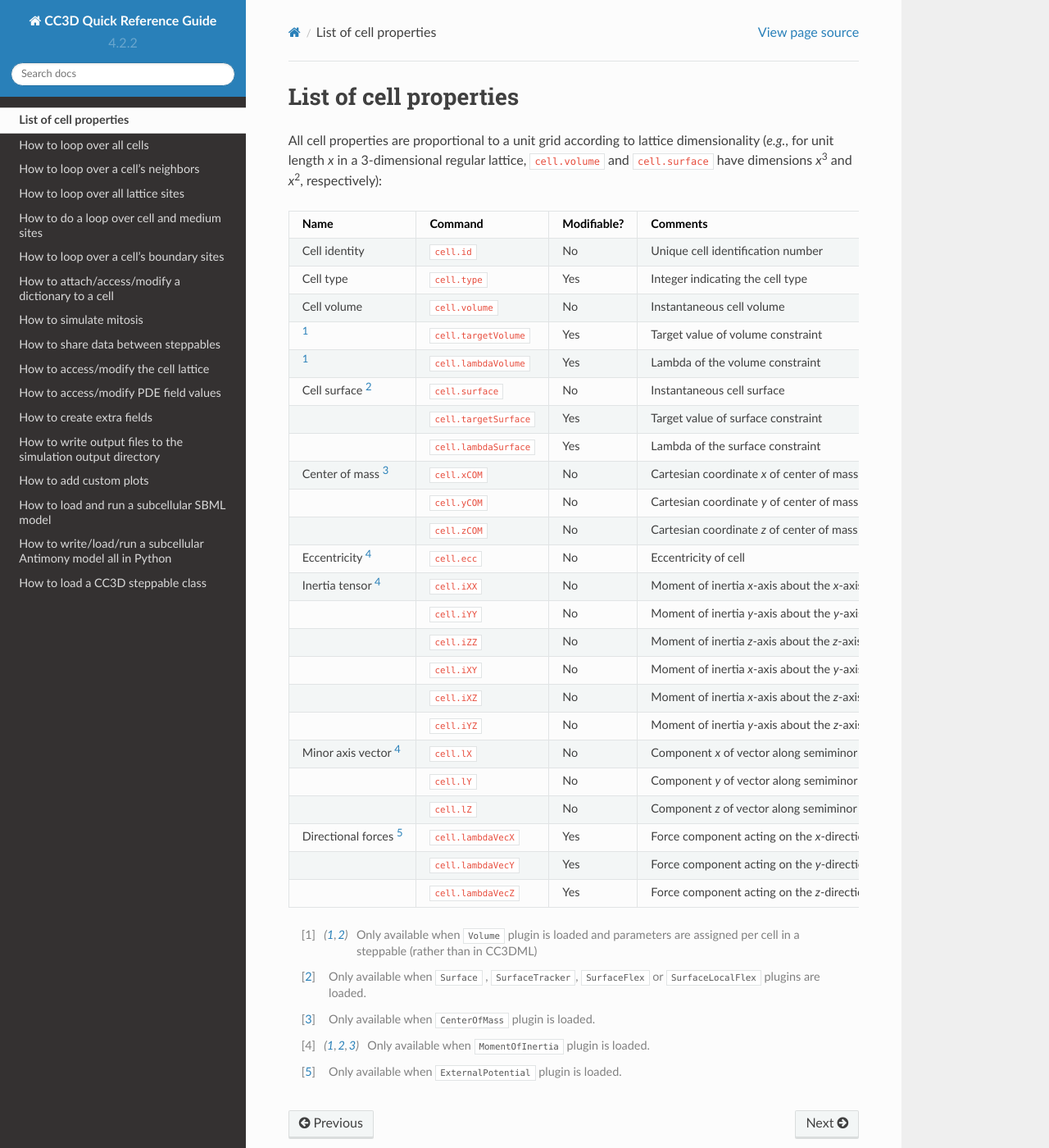
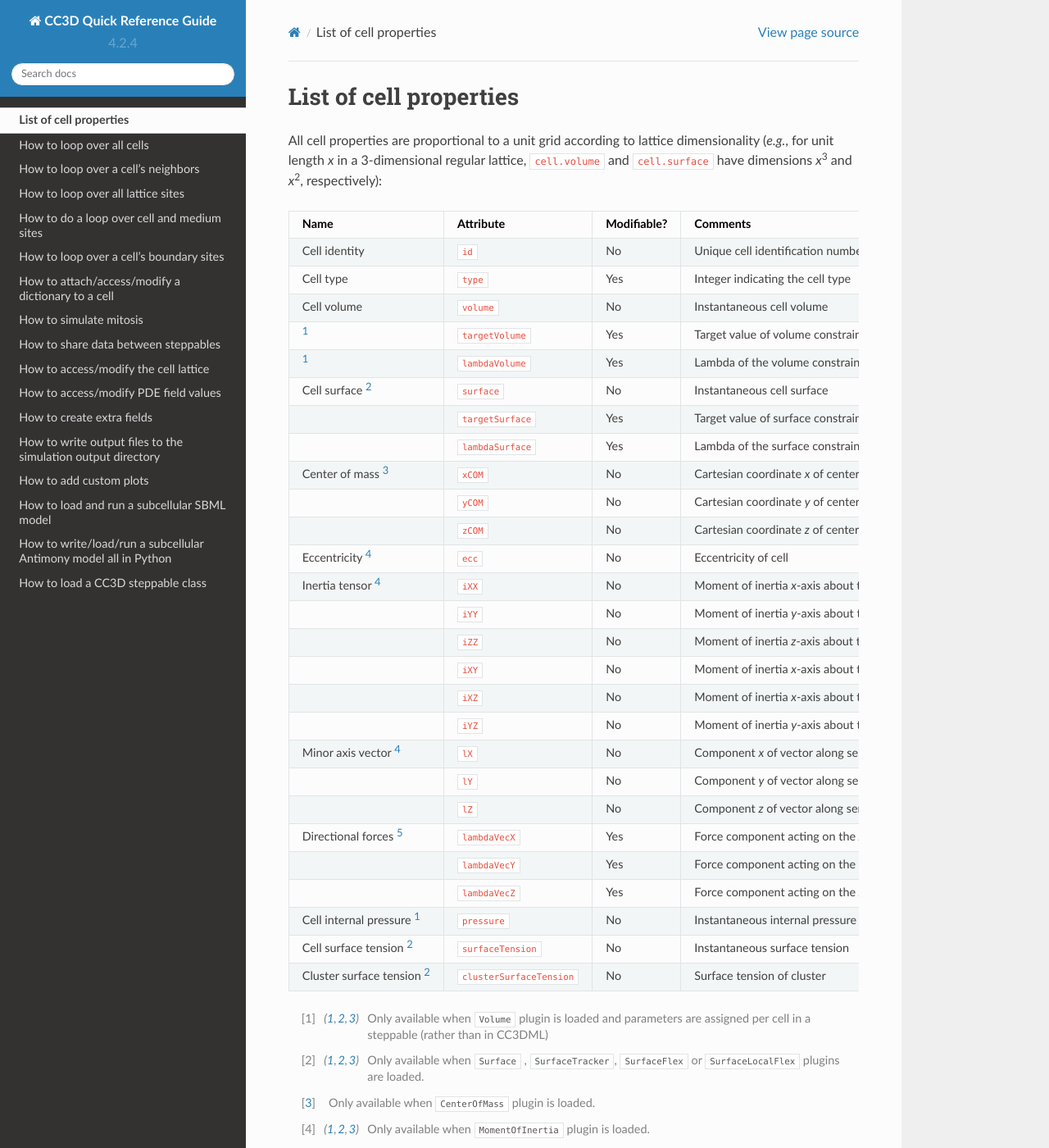
Before and after one commit to tjsego/CC3DQuickReferenceGuide, a Sphinx documentation site: the page built from docs/list_of_cell_properties.rst, in a window 1280 px wide and 1400 px high. Shown: the whole window at 82% size. Built offline with Sphinx 7.4.7 and the Read the Docs theme 2.0.0, drawn with Linux system fonts in a browser that asks for light colours.

Commit message:
Added new cell properties; updated version info for v4.2.4.

```diff
--- a/docs/conf.py
+++ b/docs/conf.py
@@ -58,9 +58,9 @@ author = u'Julio Belmonte, Maciej Swat, T.J. Sego, James A. Glazier'
 # built documents.
 #
 # The short X.Y version.
-version = u'4.2.2'
+version = u'4.2.4'
 # The full version, including alpha/beta/rc tags.
-release = u'4.2.2'
+release = u'4.2.4'
 
 # The language for content autogenerated by Sphinx. Refer to documentation
 # for a list of supported languages.
--- a/docs/index.rst
+++ b/docs/index.rst
@@ -2,7 +2,7 @@
 
 
 =======================================================
-Python for CC3D v4.2.2 - Quick Reference Guide
+Python for CC3D v4.2.4 - Quick Reference Guide
 =======================================================
 
 .. toctree::
--- a/docs/list_of_cell_properties.rst
+++ b/docs/list_of_cell_properties.rst
@@ -6,33 +6,36 @@ All cell properties are proportional to a unit grid according to lattice dimensi
 have dimensions *x*\ :sup:`3` and *x*\ :sup:`2`, respectively):
 
 .. csv-table::
-    :header: "Name", "Command", "Modifiable?", "Comments"
-    :widths: 30, 40, 20, 65
+    :header: "Name", "Attribute", "Modifiable?", "Comments"
+    :widths: 30, 50, 22, 65
 
-    Cell identity, ``cell.id``, No, Unique cell identification number
-    Cell type, ``cell.type``, Yes, Integer indicating the cell type
-    Cell volume, ``cell.volume``, No, Instantaneous cell volume
-    [#f1]_, ``cell.targetVolume``, Yes, Target value of volume constraint
-    [#f1]_, ``cell.lambdaVolume``, Yes, Lambda of the volume constraint
-    Cell surface [#f2]_, ``cell.surface``, No, Instantaneous cell surface
-    , ``cell.targetSurface``, Yes, Target value of surface constraint
-    , ``cell.lambdaSurface``, Yes, Lambda of the surface constraint
-    Center of mass [#f3]_, ``cell.xCOM``, No, Cartesian coordinate *x* of center of mass
-    , ``cell.yCOM``, No, Cartesian coordinate *y* of center of mass
-    , ``cell.zCOM``, No, Cartesian coordinate *z* of center of mass
-    Eccentricity [#f4]_, ``cell.ecc``, No, Eccentricity of cell
-    Inertia tensor [#f4]_, ``cell.iXX``, No, Moment of inertia *x*-axis about the *x*-axis
-    , ``cell.iYY``, No, Moment of inertia *y*-axis about the *y*-axis
-    , ``cell.iZZ``, No, Moment of inertia *z*-axis about the *z*-axis
-    , ``cell.iXY``, No, Moment of inertia *x*-axis about the *y*-axis
-    , ``cell.iXZ``, No, Moment of inertia *x*-axis about the *z*-axis
-    , ``cell.iYZ``, No, Moment of inertia *y*-axis about the *z*-axis
-    Minor axis vector [#f4]_, ``cell.lX``, No, Component *x* of vector along semiminor axis
-    , ``cell.lY``, No, Component *y* of vector along semiminor axis
-    , ``cell.lZ``, No, Component *z* of vector along semiminor axis
-    Directional forces [#f5]_, ``cell.lambdaVecX``, Yes, Force component acting on the *x*-direction
-    , ``cell.lambdaVecY``, Yes, Force component acting on the *y*-direction
-    , ``cell.lambdaVecZ``, Yes, Force component acting on the *z*-direction
+    Cell identity, ``id``, No, Unique cell identification number
+    Cell type, ``type``, Yes, Integer indicating the cell type
+    Cell volume, ``volume``, No, Instantaneous cell volume
+    [#f1]_, ``targetVolume``, Yes, Target value of volume constraint
+    [#f1]_, ``lambdaVolume``, Yes, Lambda of the volume constraint
+    Cell surface [#f2]_, ``surface``, No, Instantaneous cell surface
+    , ``targetSurface``, Yes, Target value of surface constraint
+    , ``lambdaSurface``, Yes, Lambda of the surface constraint
+    Center of mass [#f3]_, ``xCOM``, No, Cartesian coordinate *x* of center of mass
+    , ``yCOM``, No, Cartesian coordinate *y* of center of mass
+    , ``zCOM``, No, Cartesian coordinate *z* of center of mass
+    Eccentricity [#f4]_, ``ecc``, No, Eccentricity of cell
+    Inertia tensor [#f4]_, ``iXX``, No, Moment of inertia *x*-axis about the *x*-axis
+    , ``iYY``, No, Moment of inertia *y*-axis about the *y*-axis
+    , ``iZZ``, No, Moment of inertia *z*-axis about the *z*-axis
+    , ``iXY``, No, Moment of inertia *x*-axis about the *y*-axis
+    , ``iXZ``, No, Moment of inertia *x*-axis about the *z*-axis
+    , ``iYZ``, No, Moment of inertia *y*-axis about the *z*-axis
+    Minor axis vector [#f4]_, ``lX``, No, Component *x* of vector along semiminor axis
+    , ``lY``, No, Component *y* of vector along semiminor axis
+    , ``lZ``, No, Component *z* of vector along semiminor axis
+    Directional forces [#f5]_, ``lambdaVecX``, Yes, Force component acting on the *x*-direction
+    , ``lambdaVecY``, Yes, Force component acting on the *y*-direction
+    , ``lambdaVecZ``, Yes, Force component acting on the *z*-direction
+    Cell internal pressure [#f1]_, ``pressure``, No, Instantaneous internal pressure
+    Cell surface tension [#f2]_, ``surfaceTension``, No, Instantaneous surface tension
+    Cluster surface tension [#f2]_, ``clusterSurfaceTension``, No, Surface tension of cluster
 
 .. footnotes::csv-table
 .. [#f1] Only available when ``Volume`` plugin is loaded and parameters are assigned per cell
```
